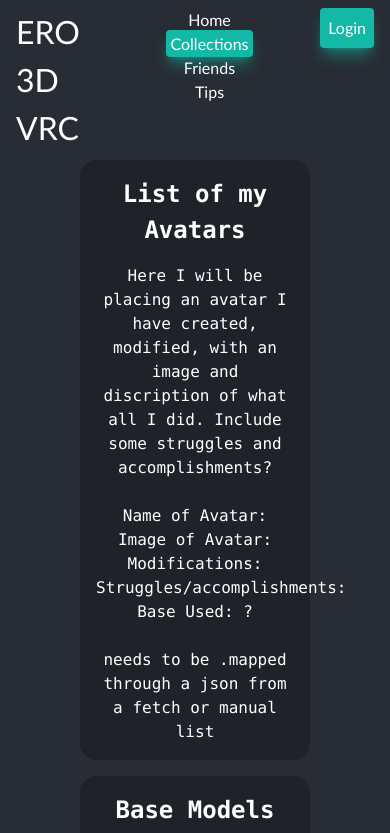
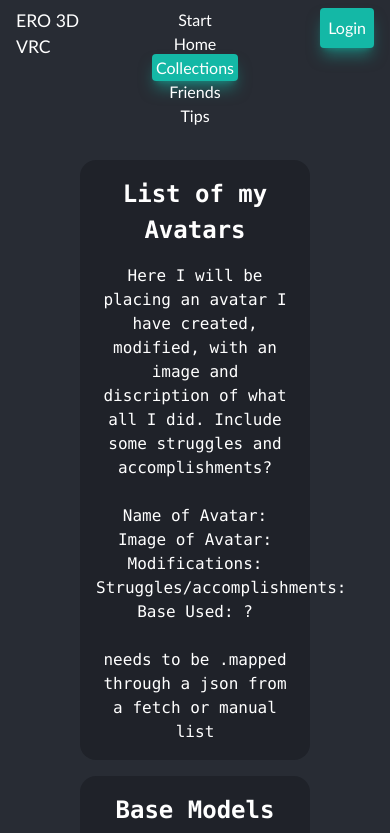
Before and after one commit to ajlineb/Ero3D-VRC, a React (Create React App) app in the folder client/: page /ero3d-vrc/collections in a window 390 px wide. Shown: the top 833 px of the page. Built offline with nearby package versions, Linux system fonts and the light colour scheme.

Commit message:
added more mobile friendly css to navs and title in header

```diff
--- a/client/src/App.css
+++ b/client/src/App.css
@@ -51,11 +51,17 @@ a {
   border-radius: 1rem;
 }
 
+.nav-container {
+  display: flex;
+  justify-content: space-evenly;
+  flex-wrap: wrap;
+}
+
 .navs {
   display: inline-block;
   padding: 0 2rem 0 2rem;
-  font-size: 2rem;
-  min-width: 13rem;
+  font-size: 1.5rem;
+  /* min-width: 13rem; */
 }
 
 .navs a {
@@ -135,4 +141,7 @@ a {
   .navs {
     font-size: 1rem;
   }
+  .title {
+    font-size: 1.1rem;
+  }
 }
--- a/client/src/App.js
+++ b/client/src/App.js
@@ -19,6 +19,7 @@ import Header from "./components/Header";
 import Footer from "./components/Footer";
 
 //pages to import
+import Start from "./Pages/Start";
 import Home from "./Pages/Home";
 import Collections from "./Pages/Collections";
 import Friends from "./Pages/Friends";
@@ -53,6 +54,7 @@ const App = () => {
     <Router basename="/ero3d-vrc">
       <Header />
       <Routes>
+        <Route exact path="/" element={<Start />}></Route>
         <Route exact path="/home" element={<Home />}></Route>
         <Route exact path="/collections" element={<Collections />}></Route>
         <Route exact path="/friends" element={<Friends />}></Route>
--- /dev/null
+++ b/client/src/Pages/Start.js
@@ -0,0 +1,27 @@
+import React from "react";
+import data from "../utils/images";
+
+export default function Start() {
+  //for my own mental sanity...
+  //grid grid-cols-3 is similar to bootstrap with a row and three columns
+  //to add gutters you will need gap-x for the gutter amounts
+
+  return (
+    <div className="content grid grid-cols-1 lg:grid-cols-3 gap-4 lg:gap-8 font-mono">
+      <div className="leftInfo container">
+        <h2 className="subtitle">Blender Tips</h2>
+        <p>helpful Blender tips</p>
+        <p>helpful Blender tips</p>
+        <p>helpful Blender tips</p>
+      </div>
+      <div className="centerInfo container">
+        <h2 className="subtitle">Unity Tips</h2>
+        <p>Helpful unity tips</p>
+      </div>
+      <div className="rightInfo container">
+        <h2 className="subtitle">General Tips</h2>
+        <p>helpful Blender general tips</p>
+      </div>
+    </div>
+  );
+}
--- a/client/src/components/Header.js
+++ b/client/src/components/Header.js
@@ -26,7 +26,7 @@ export default function Header() {
       <div className=" basis-1/4">
         <h1 className="title">ERO 3D VRC</h1>
       </div>
-      <div className=" overflow-hidden basis-1/2">
+      <div className="  basis-1/2">
         <NavBar />
       </div>
       <div className=" basis-1/4">
--- a/client/src/components/NavBar.js
+++ b/client/src/components/NavBar.js
@@ -2,18 +2,21 @@ import React, { useState, useEffect } from "react";
 import { Link } from "react-router-dom";
 
 function NavBar() {
-  const tabs = ["home", "collections", "friends", "tips"];
+  const tabs = ["", "home", "collections", "friends", "tips"];
   const [active, setActive] = useState(tabs[0]);
 
   //handles the name of the tabs
   function handleTab(tab) {
     if (tab === tabs[0]) {
+      return "Start";
+    }
+    if (tab === tabs[1]) {
       return "Home";
     }
-    if (tab === tabs[1]) {
+    if (tab === tabs[2]) {
       return "Collections";
     }
-    if (tab === tabs[2]) {
+    if (tab === tabs[3]) {
       return "Friends";
     } else {
       return "Tips";
@@ -24,7 +27,7 @@ function NavBar() {
 
   return (
     <nav>
-      <ul className="">
+      <ul className="nav-container">
         {tabs.map((tab) => (
           <li className="navs">
             <Link
```
